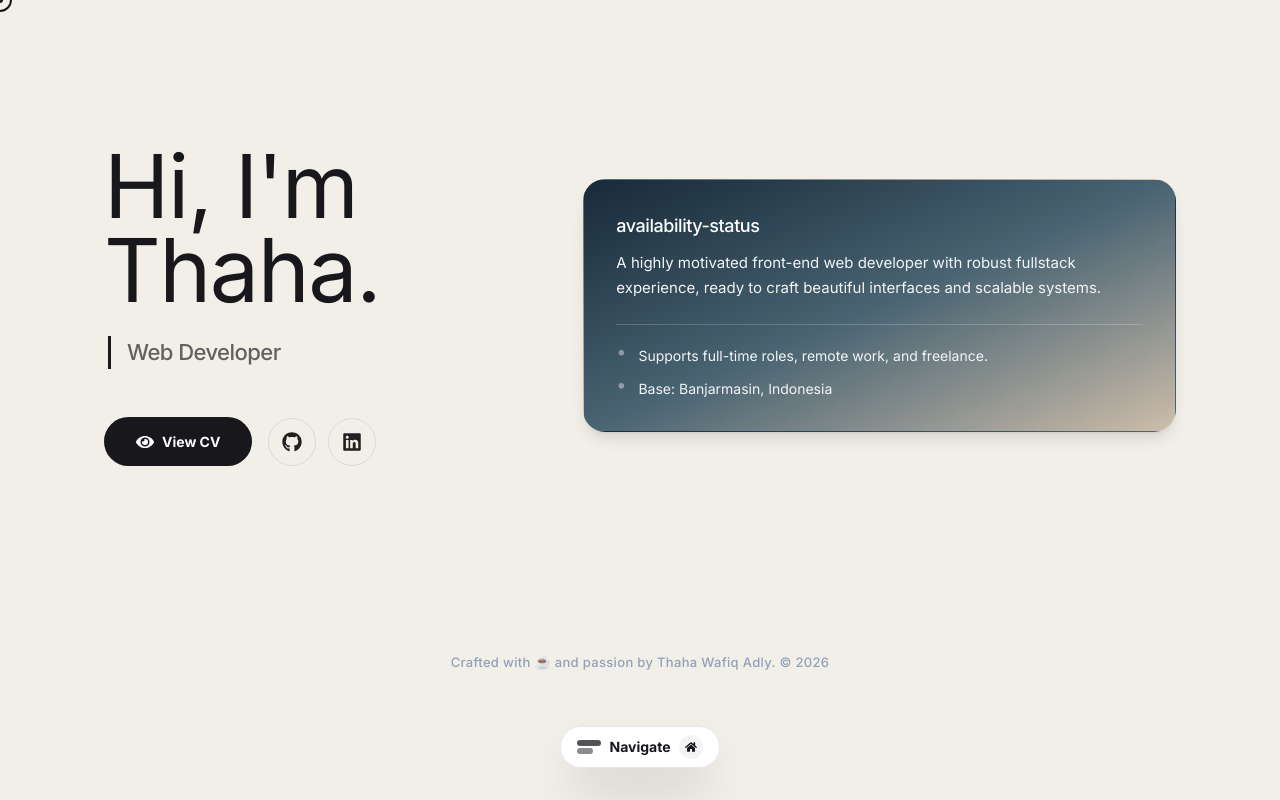
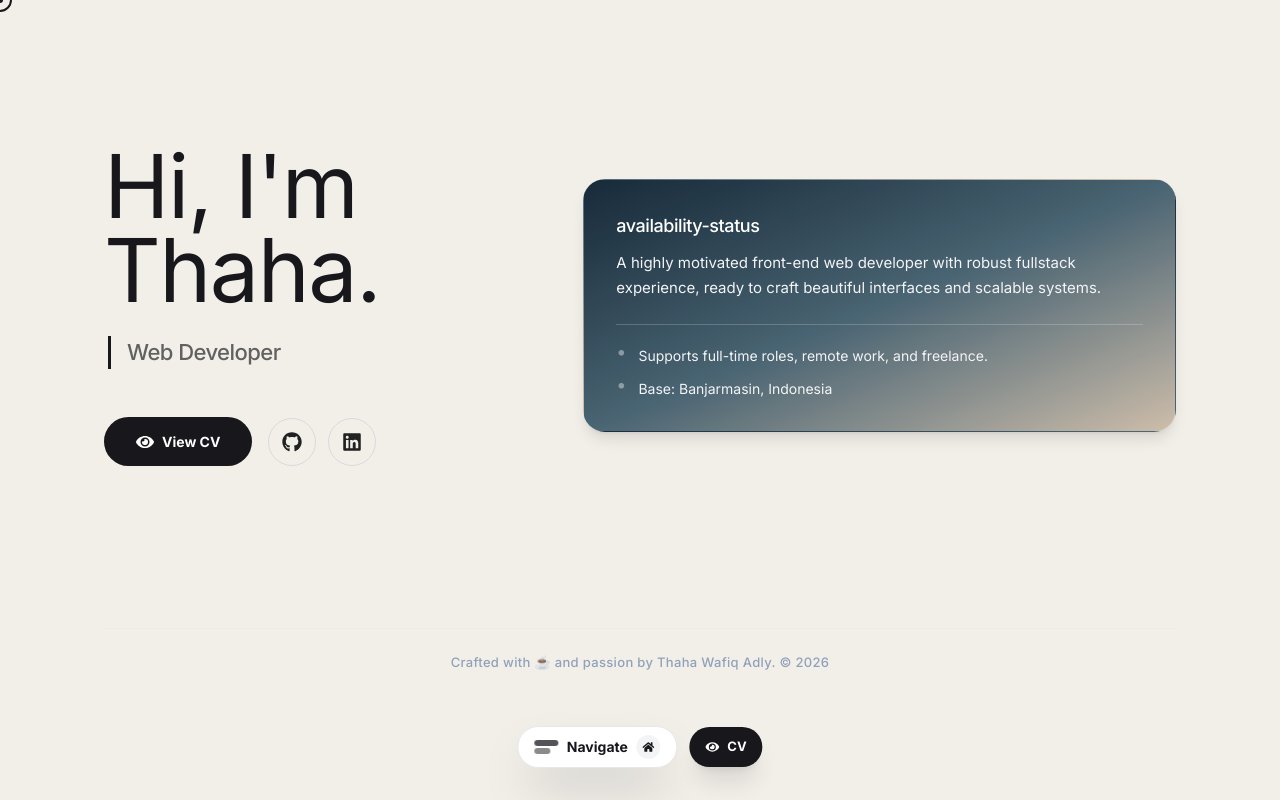
Before and after one commit to Thahaadly/portfolio-react, a React (Vite) app: page / in a window 1280 px wide. Built offline with nearby package versions, Linux system fonts and the light colour scheme.

Commit message:
feat: make CV viewer globally accessible via ControlAssistant

```diff
--- a/src/components/ControlAssistant.jsx
+++ b/src/components/ControlAssistant.jsx
@@ -1,7 +1,7 @@
 import { useState } from "react";
-import { FaHome, FaUser, FaBriefcase, FaEnvelope, FaCodeBranch } from "react-icons/fa";
+import { FaHome, FaUser, FaBriefcase, FaEnvelope, FaCodeBranch, FaEye } from "react-icons/fa";
 
-export default function ControlAssistant({ activePage, setActivePage }) {
+export default function ControlAssistant({ activePage, setActivePage, setIsCVModalOpen }) {
   const [isExpanded, setIsExpanded] = useState(false);
 
   const navItems = [
@@ -13,7 +13,8 @@ export default function ControlAssistant({ activePage, setActivePage }) {
   ];
 
   return (
-    <div className="fixed bottom-8 left-1/2 -translate-x-1/2 z-50 transition-all duration-500 ease-[cubic-bezier(0.23,1,0.32,1)]">
+    <div className="fixed bottom-8 left-1/2 -translate-x-1/2 z-50 transition-all duration-500 ease-[cubic-bezier(0.23,1,0.32,1)] flex items-center gap-3">
+      {/* ── Dynamic Island Navigation ── */}
       <div
         className={`flex items-center bg-[#ffffff] border border-[#e5e7eb] shadow-2xl rounded-full transition-all duration-500 overflow-hidden ${
           isExpanded
@@ -67,6 +68,15 @@ export default function ControlAssistant({ activePage, setActivePage }) {
         )}
       </div>
 
+      {/* ── Global View CV Button ── */}
+      <button
+        onClick={() => setIsCVModalOpen(true)}
+        className="flex items-center justify-center gap-2 h-10 px-4 bg-[#17171c] text-[#ffffff] font-bold text-[13px] rounded-full shadow-xl transition-all duration-300 hover:-translate-y-1 hover:shadow-2xl active:scale-95"
+        title="View Resume"
+      >
+        <FaEye className="text-sm" /> CV
+      </button>
+
       {isExpanded && (
         <div
           className="fixed inset-0 z-[-1]"
--- a/src/components/sections/HeroSection.jsx
+++ b/src/components/sections/HeroSection.jsx
@@ -1,22 +1,7 @@
-import { useState } from "react";
 import { FaGithub, FaLinkedin, FaDownload, FaEye } from "react-icons/fa";
 import { glassTheme as theme } from "../../utils/theme";
-import { Dialog, DialogContent, DialogTitle, DialogDescription } from "@/components/ui/dialog";
 
-export default function HeroSection({ setActivePage }) {
-  const [isCVModalOpen, setIsCVModalOpen] = useState(false);
-
-  const handleDownloadCV = async () => {
-    // Dynamically import confetti to save initial bundle size
-    const confetti = (await import("canvas-confetti")).default;
-    confetti({
-      particleCount: 150,
-      spread: 70,
-      origin: { y: 0.6 },
-      colors: ["#17171c", "#4d6978", "#d9c8b3", "#ffffff"],
-    });
-  };
-
+export default function HeroSection({ setActivePage, setIsCVModalOpen }) {
   return (
     <section
       id="home"
@@ -105,38 +90,6 @@ export default function HeroSection({ setActivePage }) {
           </div>
         </div>
       </div>
-
-      {/* ── CV Viewer Modal ── */}
-      <Dialog open={isCVModalOpen} onOpenChange={setIsCVModalOpen}>
-        <DialogContent className="max-w-[95vw] lg:max-w-5xl h-[85vh] p-0 flex flex-col bg-[#ffffff] border-none rounded-[22px] shadow-2xl overflow-hidden gap-0">
-          <div className="sr-only">
-            <DialogTitle>Curriculum Vitae - Thaha Wafiq Adly</DialogTitle>
-            <DialogDescription>Inline PDF viewer of my CV</DialogDescription>
-          </div>
-
-          {/* Modal Header */}
-          <div className="flex items-center justify-between px-6 py-4 border-b border-[#e5e7eb] bg-[#f9fafb] shrink-0">
-            <h3 className="font-bold text-[#17171c] text-[18px]">My Resume</h3>
-            <a
-              href="/CV-Thaha-Wafiq-Adly.pdf"
-              download="CV_Thaha_Wafiq_Adly.pdf"
-              onClick={handleDownloadCV}
-              className={`px-5 py-2.5 flex items-center justify-center gap-2 text-[13px] font-bold ${theme.buttonSolid} rounded-full`}
-            >
-              <FaDownload /> Download PDF
-            </a>
-          </div>
-
-          {/* Modal Body: PDF Iframe */}
-          <div className="flex-grow w-full relative bg-[#e5e7eb]">
-            <iframe
-              src="/CV-Thaha-Wafiq-Adly.pdf#toolbar=0&navpanes=0&scrollbar=0"
-              className="w-full h-full border-none"
-              title="CV Thaha Wafiq Adly"
-            />
-          </div>
-        </DialogContent>
-      </Dialog>
     </section>
   );
 }
--- a/src/pages/Home.jsx
+++ b/src/pages/Home.jsx
@@ -1,6 +1,9 @@
 import { useState, useEffect, lazy, Suspense } from "react";
 import AOS from "aos";
 import "aos/dist/aos.css";
+import { FaDownload, FaEye } from "react-icons/fa";
+import { Dialog, DialogContent, DialogTitle, DialogDescription } from "@/components/ui/dialog";
+import { glassTheme as theme } from "../utils/theme";
 import HeroSection from "../components/sections/HeroSection";
 import ControlAssistant from "../components/ControlAssistant";
 
@@ -12,6 +15,7 @@ const ContactSection = lazy(() => import("../components/sections/ContactSection"
 
 export default function Home() {
   const [activePage, setActivePage] = useState("home");
+  const [isCVModalOpen, setIsCVModalOpen] = useState(false);
 
   useEffect(() => {
     AOS.init({
@@ -24,6 +28,17 @@ export default function Home() {
   useEffect(() => {
     AOS.refresh();
   }, [activePage]);
+
+  const handleDownloadCV = async () => {
+    const confetti = (await import("canvas-confetti")).default;
+    confetti({
+      particleCount: 150,
+      spread: 70,
+      origin: { y: 0.6 },
+      colors: ["#17171c", "#4d6978", "#d9c8b3", "#ffffff"],
+    });
+  };
+
   return (
     <div className="relative flex flex-col h-screen overflow-hidden font-sans text-[#212121] transition-colors duration-300">
       {/* Background Canvas */}
@@ -31,14 +46,14 @@ export default function Home() {
         {/* Clean canvas background per Cohere guidelines. No ambient glows. */}
       </div>
 
-      <ControlAssistant activePage={activePage} setActivePage={setActivePage} />
+      <ControlAssistant activePage={activePage} setActivePage={setActivePage} setIsCVModalOpen={setIsCVModalOpen} />
 
       <main
         className={`relative mx-auto flex flex-1 w-full max-w-6xl flex-col px-6 md:px-10 overflow-y-auto ${activePage === "home" ? "pt-12" : "pt-4 md:pt-6"}`}
       >
         <div className="flex-1">
           <Suspense fallback={<div className="flex w-full h-full justify-center items-center opacity-50"><span className="animate-pulse">Loading...</span></div>}>
-            {activePage === "home" && <HeroSection setActivePage={setActivePage} />}
+            {activePage === "home" && <HeroSection setActivePage={setActivePage} setIsCVModalOpen={setIsCVModalOpen} />}
             {activePage === "about" && <AboutSection />}
             {activePage === "workflow" && <WorkflowSection />}
             {activePage === "portfolio" && <PortfolioSection />}
@@ -53,6 +68,38 @@ export default function Home() {
           </p>
         </div>
       </main>
+
+      {/* ── Global CV Viewer Modal ── */}
+      <Dialog open={isCVModalOpen} onOpenChange={setIsCVModalOpen}>
+        <DialogContent className="max-w-[95vw] lg:max-w-5xl h-[85vh] p-0 flex flex-col bg-[#ffffff] border-none rounded-[22px] shadow-2xl overflow-hidden gap-0 z-[100]">
+          <div className="sr-only">
+            <DialogTitle>Curriculum Vitae - Thaha Wafiq Adly</DialogTitle>
+            <DialogDescription>Inline PDF viewer of my CV</DialogDescription>
+          </div>
+
+          {/* Modal Header */}
+          <div className="flex items-center justify-between px-6 py-4 border-b border-[#e5e7eb] bg-[#f9fafb] shrink-0">
+            <h3 className="font-bold text-[#17171c] text-[18px]">My Resume</h3>
+            <a
+              href="/CV-Thaha-Wafiq-Adly.pdf"
+              download="CV_Thaha_Wafiq_Adly.pdf"
+              onClick={handleDownloadCV}
+              className={`px-5 py-2.5 flex items-center justify-center gap-2 text-[13px] font-bold ${theme.buttonSolid} rounded-full`}
+            >
+              <FaDownload /> Download PDF
+            </a>
+          </div>
+
+          {/* Modal Body: PDF Iframe */}
+          <div className="flex-grow w-full relative bg-[#e5e7eb]">
+            <iframe
+              src="/CV-Thaha-Wafiq-Adly.pdf#toolbar=0&navpanes=0&scrollbar=0"
+              className="w-full h-full border-none"
+              title="CV Thaha Wafiq Adly"
+            />
+          </div>
+        </DialogContent>
+      </Dialog>
     </div>
   );
 }
```
